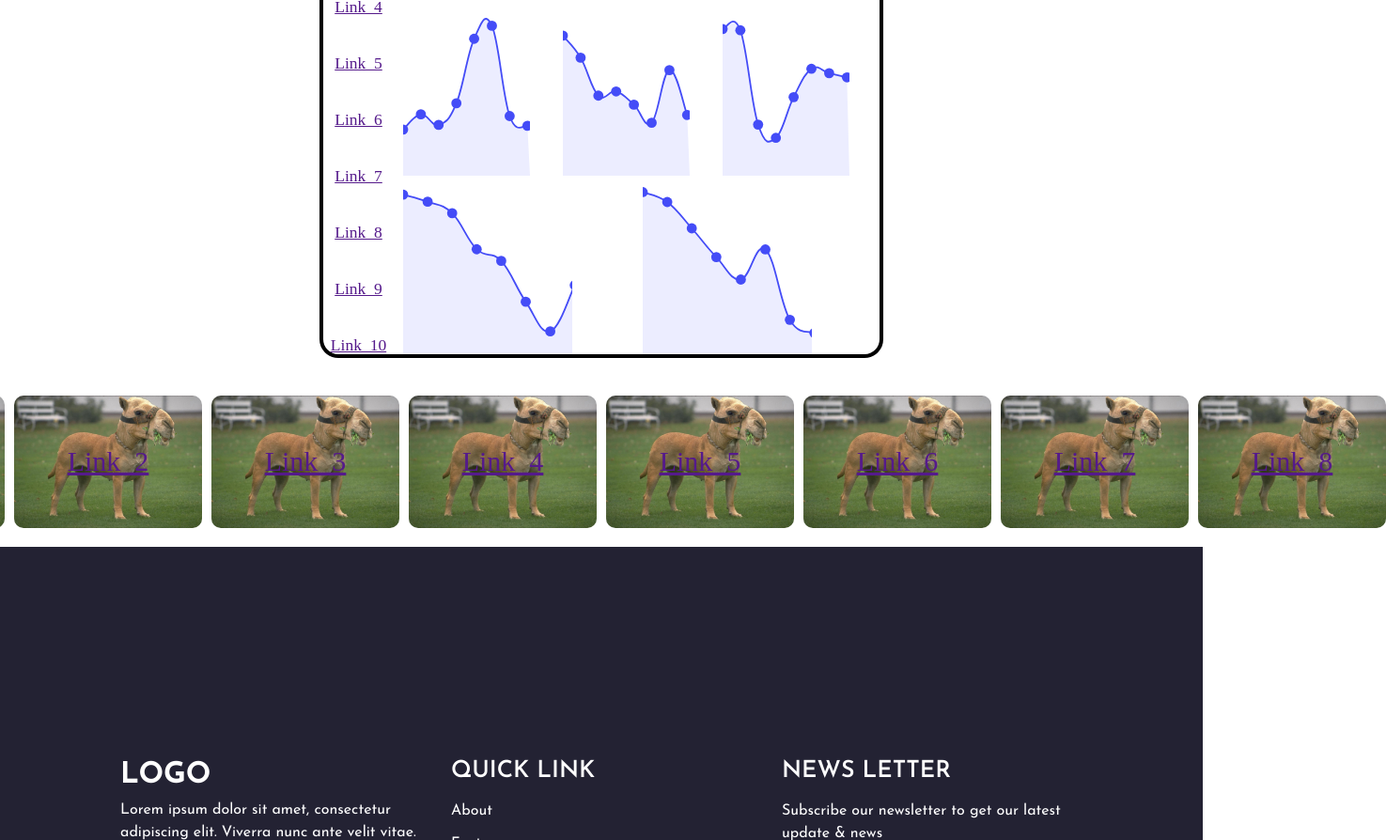
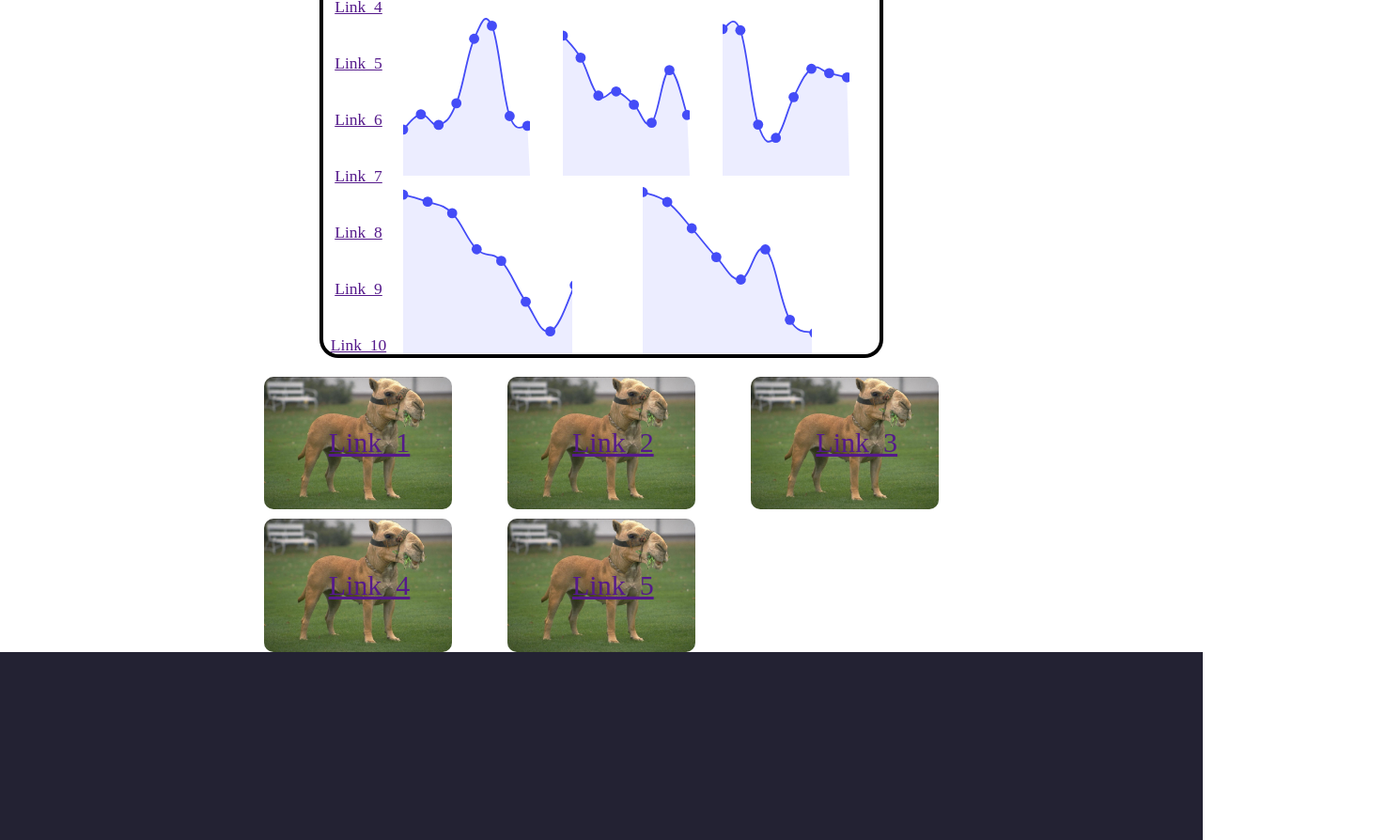
Before and after one commit to FrontendCourseMP/intro-to-layout-mihailshat, a plain HTML site: page grid.html in a window 1280 px wide. Shown: the part 1147-2041 px from the top of the page at 94% size, 1475 px wide, since content can reach past the window. Drawn offline with Linux system fonts and the light colour scheme.

Commit message:
pseudo + new grid

```diff
--- a/grid.css
+++ b/grid.css
@@ -114,16 +114,15 @@ main {
 /* ЗАДАНИЕ 3  */
 
 .ram {
-    margin: 20px auto;
+    width: 60%;
     display: grid;
-    grid-template-columns: repeat(8, 200px);
+    grid-template-columns: repeat(auto-fit,minmax(200px,1fr));
     gap: 10px;
 }
 
+
 .ram>div {
     display: grid;
-    grid-template-columns: [link] 1fr;
-    grid-template-rows: [link] 1fr;
 }
 
 
--- a/grid.html
+++ b/grid.html
@@ -195,9 +195,6 @@
             <div><img src="image/Задание2.jpg" alt="" width="200"><a href="">Link_3</a></div>
             <div><img src="image/Задание2.jpg" alt="" width="200"><a href="">Link_4</a></div>
             <div><img src="image/Задание2.jpg" alt="" width="200"><a href="">Link_5</a></div>
-            <div><img src="image/Задание2.jpg" alt="" width="200"><a href="">Link_6</a></div>
-            <div><img src="image/Задание2.jpg" alt="" width="200"><a href="">Link_7</a></div>
-            <div><img src="image/Задание2.jpg" alt="" width="200"><a href="">Link_8</a></div>
         </section>
     </main>
     <footer class="footer">
```
